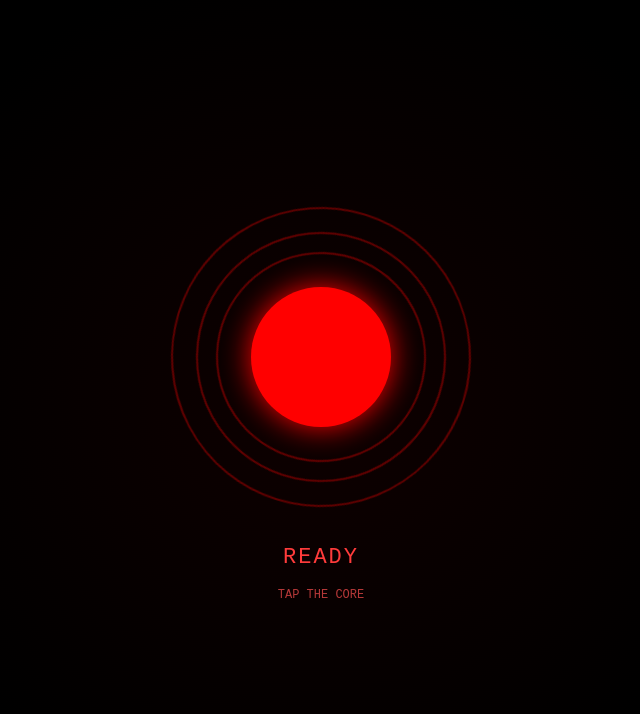
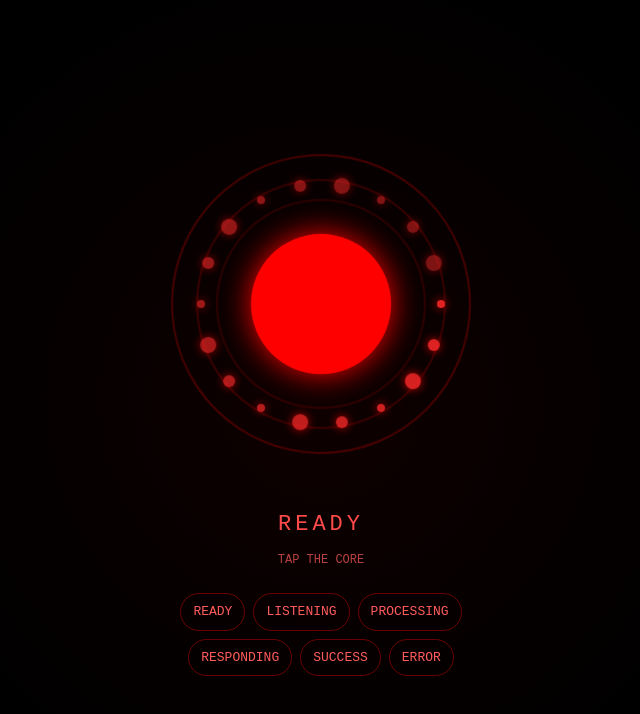
Before and after one commit to onelove212121/jarvis-ironman-ui, a React (Vite) app: page / in a window 1280 px wide. Shown: the top 714 px of the page, without its empty margins (319-959 px from the left). Built offline with nearby package versions, Linux system fonts and the light colour scheme.

Commit message:
Refactor App component and enhance animations

```diff
--- a/src/App.jsx
+++ b/src/App.jsx
@@ -1,17 +1,48 @@
 import React, { useEffect, useRef, useState } from "react";
 
-const ringStyle = (size, duration, reverse = false) => ({
-  position: "absolute",
-  width: size,
-  height: size,
-  border: "2px solid rgba(255,0,0,0.35)",
-  borderRadius: "50%",
-  animation: `${reverse ? "spinReverse" : "spin"} ${duration}s linear infinite`,
-});
+const STATES = {
+  READY: "idle",
+  LISTENING: "listen",
+  PROCESSING: "scan",
+  RESPONDING: "speak",
+  SUCCESS: "success",
+  ERROR: "error",
+};
+
+function getParticleStyle(i, mode) {
+  const angle = (i / 18) * Math.PI * 2;
+  const baseRadius =
+    mode === "listen" ? 70 :
+    mode === "scan" ? 105 :
+    mode === "speak" ? 90 :
+    mode === "success" ? 95 :
+    mode === "error" ? 85 : 120;
+
+  const x = Math.cos(angle) * baseRadius;
+  const y = Math.sin(angle) * baseRadius;
+
+  let animation = "float 4s ease-in-out infinite";
+  if (mode === "listen") animation = "listenPull 1.6s ease-in-out infinite";
+  if (mode === "scan") animation = "orbit 2.5s linear infinite";
+  if (mode === "speak") animation = "speakPulse 1.2s ease-in-out infinite";
+  if (mode === "success") animation = "successBloom 1.8s ease-in-out infinite";
+  if (mode === "error") animation = "errorShake 0.5s linear infinite";
+
+  return {
+    position: "absolute",
+    width: 8 + (i % 3) * 4,
+    height: 8 + (i % 3) * 4,
+    borderRadius: "50%",
+    background: "rgba(255,40,40,0.95)",
+    boxShadow: "0 0 10px rgba(255,0,0,0.9)",
+    transform: `translate(${x}px, ${y}px)`,
+    animation,
+    animationDelay: `${i * 0.08}s`,
+  };
+}
 
 export default function App() {
   const [state, setState] = useState("READY");
-  const [active, setActive] = useState(false);
   const timers = useRef([]);
 
   const clearTimers = () => {
@@ -19,31 +50,25 @@ export default function App() {
     timers.current = [];
   };
 
-  useEffect(() => {
-    return () => clearTimers();
-  }, []);
+  useEffect(() => () => clearTimers(), []);
 
-  const trigger = () => {
+  const triggerDemo = () => {
     clearTimers();
-    setActive(true);
     setState("LISTENING");
+    timers.current.push(setTimeout(() => setState("PROCESSING"), 2000));
+    timers.current.push(setTimeout(() => setState("RESPONDING"), 4500));
+    timers.current.push(setTimeout(() => setState("SUCCESS"), 7000));
+    timers.current.push(setTimeout(() => setState("READY"), 9500));
+  };
 
-    timers.current.push(setTimeout(() => setState("PROCESSING"), 2000));
-    timers.current.push(setTimeout(() => setState("RESPONDING"), 4000));
-    timers.current.push(
-      setTimeout(() => {
-        setState("READY");
-        setActive(false);
-      }, 7000)
-    );
-  };
+  const mode = STATES[state];
 
   return (
     <>
       <style>{`
         body {
           margin: 0;
-          background: black;
+          background: #000;
           overflow: hidden;
           font-family: monospace;
         }
@@ -58,14 +83,66 @@ export default function App() {
           to { transform: rotate(0deg); }
         }
 
-        @keyframes pulse {
+        @keyframes corePulse {
           0% { transform: scale(1); box-shadow: 0 0 30px red; }
-          50% { transform: scale(1.08); box-shadow: 0 0 70px red; }
+          50% { transform: scale(1.08); box-shadow: 0 0 80px red; }
           100% { transform: scale(1); box-shadow: 0 0 30px red; }
         }
 
-        .core-active {
-          animation: pulse 1s ease-in-out infinite;
+        @keyframes coreScan {
+          0% { transform: scale(1); box-shadow: 0 0 25px red; }
+          50% { transform: scale(1.15); box-shadow: 0 0 100px rgba(255,0,0,1); }
+          100% { transform: scale(1); box-shadow: 0 0 25px red; }
+        }
+
+        @keyframes coreSpeak {
+          0% { transform: scale(1); }
+          25% { transform: scale(1.06); }
+          50% { transform: scale(1.12); }
+          75% { transform: scale(1.06); }
+          100% { transform: scale(1); }
+        }
+
+        @keyframes float {
+          0% { opacity: 0.5; }
+          50% { opacity: 1; }
+          100% { opacity: 0.5; }
+        }
+
+        @keyframes orbit {
+          from { transform: rotate(0deg) translateX(110px) rotate(0deg); }
+          to { transform: rotate(360deg) translateX(110px) rotate(-360deg); }
+        }
+
+        @keyframes listenPull {
+          0% { transform: scale(1) translateY(0px); opacity: 0.5; }
+          50% { transform: scale(1.2) translateY(-6px); opacity: 1; }
+          100% { transform: scale(1) translateY(0px); opacity: 0.5; }
+        }
+
+        @keyframes speakPulse {
+          0% { transform: scale(1); opacity: 0.5; }
+          50% { transform: scale(1.5); opacity: 1; }
+          100% { transform: scale(1); opacity: 0.5; }
+        }
+
+        @keyframes successBloom {
+          0% { transform: scale(1); opacity: 0.6; }
+          50% { transform: scale(1.4); opacity: 1; }
+          100% { transform: scale(1); opacity: 0.6; }
+        }
+
+        @keyframes errorShake {
+          0% { transform: translate(0, 0); opacity: 0.7; }
+          25% { transform: translate(-3px, 2px); opacity: 1; }
+          50% { transform: translate(3px, -2px); opacity: 0.6; }
+          75% { transform: translate(-2px, -1px); opacity: 1; }
+          100% { transform: translate(0, 0); opacity: 0.7; }
+        }
+
+        @keyframes waveOut {
+          0% { transform: scale(0.7); opacity: 0.7; }
+          100% { transform: scale(1.5); opacity: 0; }
         }
       `}</style>
 
@@ -82,29 +159,91 @@ export default function App() {
         }}
       >
         <div
-          onClick={trigger}
+          onClick={triggerDemo}
           style={{
             position: "relative",
-            width: 320,
-            height: 320,
+            width: 360,
+            height: 360,
             display: "flex",
             justifyContent: "center",
             alignItems: "center",
             cursor: "pointer",
           }}
         >
-          <div style={ringStyle(300, 10)} />
-          <div style={ringStyle(250, 7, true)} />
-          <div style={ringStyle(210, 5)} />
+          <div
+            style={{
+              position: "absolute",
+              width: 300,
+              height: 300,
+              borderRadius: "50%",
+              border: "2px solid rgba(255,0,0,0.25)",
+              animation: "spin 10s linear infinite",
+            }}
+          />
+          <div
+            style={{
+              position: "absolute",
+              width: 250,
+              height: 250,
+              borderRadius: "50%",
+              border: "2px solid rgba(255,0,0,0.18)",
+              animation: "spinReverse 7s linear infinite",
+            }}
+          />
+          <div
+            style={{
+              position: "absolute",
+              width: 210,
+              height: 210,
+              borderRadius: "50%",
+              border: "2px solid rgba(255,0,0,0.14)",
+              animation: "spin 5s linear infinite",
+            }}
+          />
+
+          {Array.from({ length: 18 }).map((_, i) => (
+            <div key={i} style={getParticleStyle(i, mode)} />
+          ))}
+
+          {(mode === "speak" || mode === "success") && (
+            <>
+              <div
+                style={{
+                  position: "absolute",
+                  width: 150,
+                  height: 150,
+                  borderRadius: "50%",
+                  border: "2px solid rgba(255,60,60,0.5)",
+                  animation: "waveOut 1.4s ease-out infinite",
+                }}
+              />
+              <div
+                style={{
+                  position: "absolute",
+                  width: 150,
+                  height: 150,
+                  borderRadius: "50%",
+                  border: "2px solid rgba(255,60,60,0.35)",
+                  animation: "waveOut 1.4s ease-out infinite",
+                  animationDelay: "0.5s",
+                }}
+              />
+            </>
+          )}
 
           <div
-            className={active ? "core-active" : ""}
             style={{
               width: 140,
               height: 140,
               borderRadius: "50%",
               background: "red",
-              boxShadow: "0 0 30px red",
+              boxShadow: "0 0 35px red",
+              animation:
+                mode === "scan"
+                  ? "coreScan 1.2s ease-in-out infinite"
+                  : mode === "speak"
+                  ? "coreSpeak 0.8s ease-in-out infinite"
+                  : "corePulse 1.8s ease-in-out infinite",
             }}
           />
         </div>
@@ -113,8 +252,8 @@ export default function App() {
           style={{
             marginTop: 24,
             fontSize: 22,
-            letterSpacing: 2,
-            color: "#ff3b3b",
+            letterSpacing: 4,
+            color: "#ff4a4a",
           }}
         >
           {state}
@@ -122,12 +261,31 @@ export default function App() {
 
         <div
           style={{
-            marginTop: 12,
+            marginTop: 10,
             fontSize: 12,
-            color: "rgba(255,80,80,0.7)",
+            color: "rgba(255,90,90,0.72)",
           }}
         >
           TAP THE CORE
+        </div>
+
+        <div style={{ marginTop: 24, display: "flex", gap: 8, flexWrap: "wrap", justifyContent: "center", maxWidth: 360 }}>
+          {["READY", "LISTENING", "PROCESSING", "RESPONDING", "SUCCESS", "ERROR"].map((label) => (
+            <button
+              key={label}
+              onClick={() => setState(label)}
+              style={{
+                background: "transparent",
+                color: "#ff5c5c",
+                border: "1px solid rgba(255,0,0,0.4)",
+                padding: "8px 12px",
+                borderRadius: 999,
+                fontFamily: "monospace",
+              }}
+            >
+              {label}
+            </button>
+          ))}
         </div>
       </div>
     </>
```
